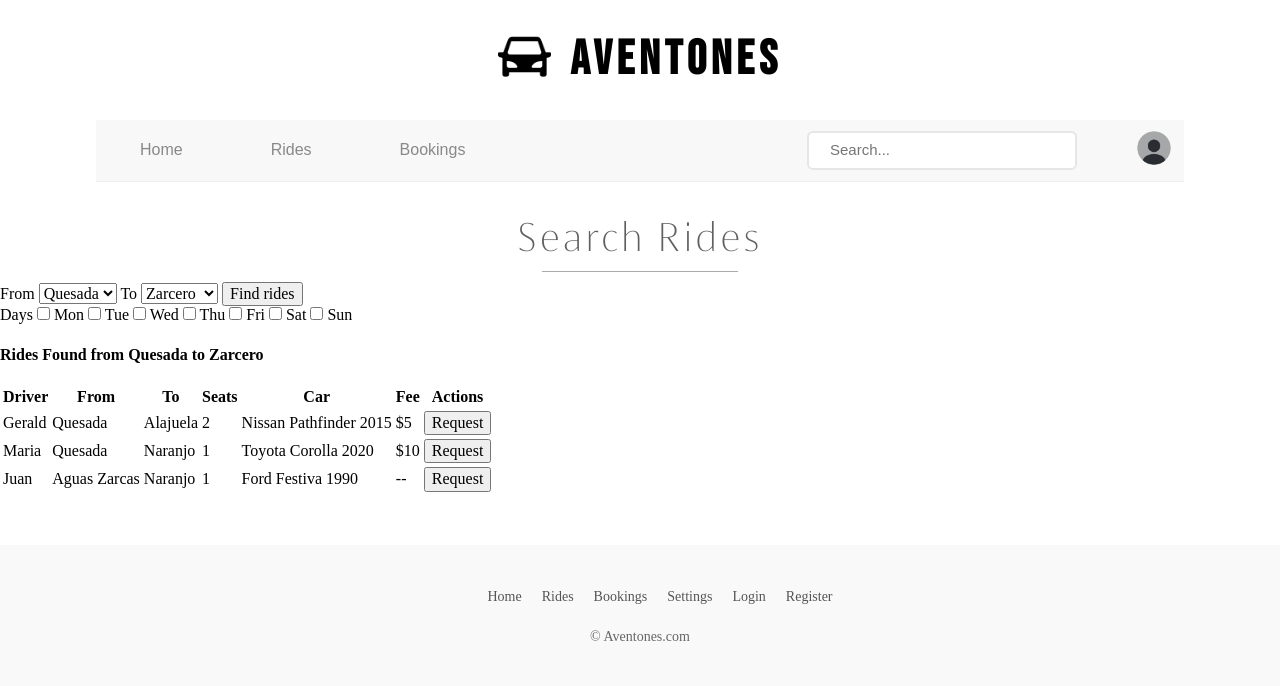
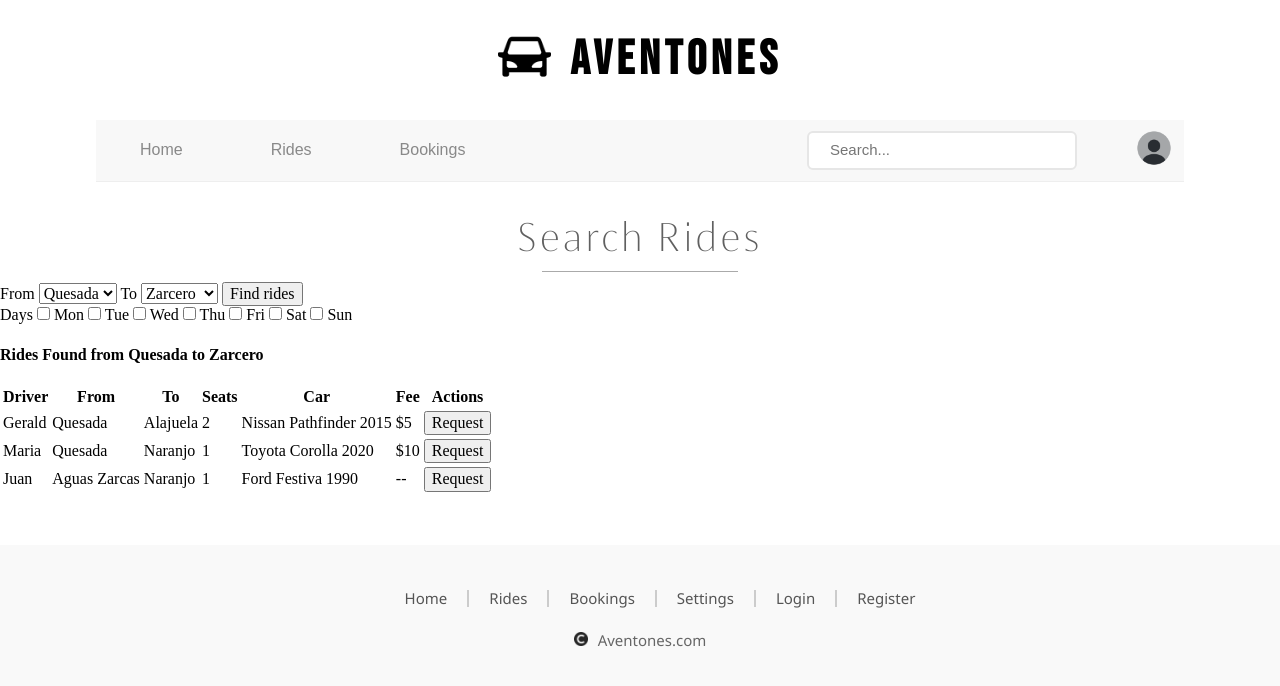
Before and after one commit to Gerald-JGG/aventones-app, a plain HTML site: page home.html in a window 1280 px wide. Drawn offline with Linux system fonts and the light colour scheme.

Commit message:
Added footer styles

```diff
--- a/css/layout.css
+++ b/css/layout.css
@@ -103,11 +103,13 @@ header .bottom-header nav ul li a:hover {
 
 /* ===== Footer ===== */
 footer {
+  font-family: 'Segoe UI', 'Helvetica Neue', sans-serif;
+  font-weight: 100;
   text-align: center;
   padding: 30px;
   background-color: #f9f9f9;
   margin-top: 50px;
-  font-size: 14px;
+  font-size: 15px;
   color: #666;
 }
 
@@ -127,3 +129,8 @@ footer nav ul li a {
 footer nav ul li a:hover {
   color: var(--primary-color);
 }
+
+footer nav ul li + li {
+  border-left: 2px solid #ccc;
+  padding-left: 20px;
+}
--- a/home.html
+++ b/home.html
@@ -123,7 +123,7 @@
           <li><a href="#register">Register</a></li>
         </ul>
       </nav>
-      <p>&copy; Aventones.com</p>
+      <p><img src="assets/img/copyright-icon.png" alt="copy-logo" width="14" style="margin-right: 10px;">Aventones.com</p>
     </footer>
   </body>
 </html>
```
Also changed, not shown: bookings.html (+1 -1 lines), rides.html (+1 -1 lines), settings.html (+1 -1 lines), assets/img/copyright-icon.png (added).
